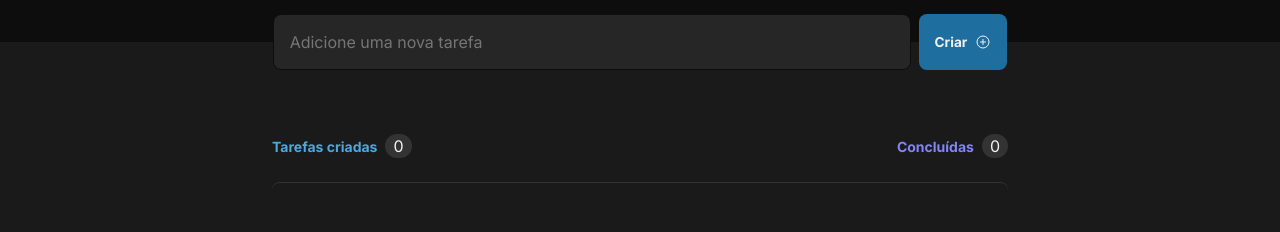
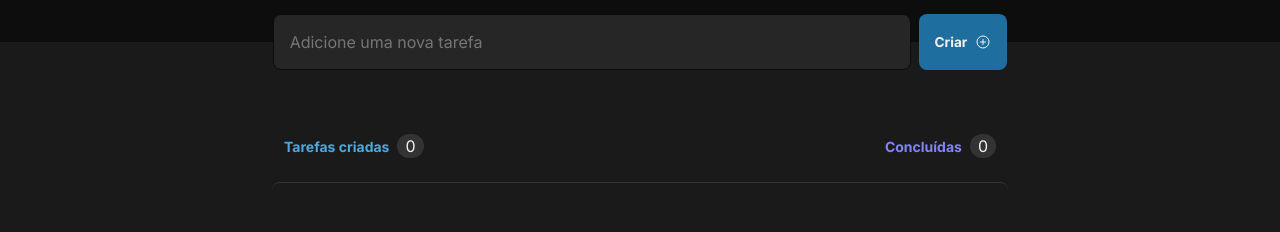
Before and after one commit to gabriel-antero/todo, a React (Vite) app: page / in a window 1280 px wide. Shown: the part 166-398 px from the top of the page. Built offline with nearby package versions, Linux system fonts and the light colour scheme.

Commit message:
fix: fix class spacing .wrapper

```diff
--- a/src/App.module.css
+++ b/src/App.module.css
@@ -1,6 +1,6 @@
 .wrapper {
     max-width: 46rem;
-    padding: 4rem 0 1.5rem 0;
+    padding: 4rem 0.75rem 1.5rem 0.75rem;
     margin: auto;
 
     display: flex;
```
